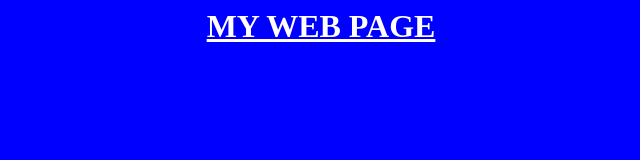
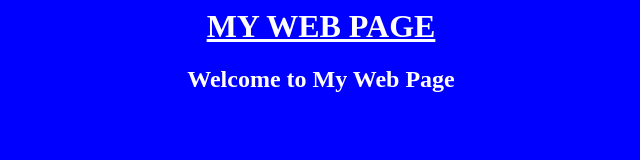
Before and after one commit to devopstraining611-282/2pmrepo, a plain HTML site: page index.html in a window 1280 px wide. Shown: the whole page, without its empty margins (319-959 px from the left). Drawn offline with Linux system fonts and the light colour scheme.

Commit message:
first line added

```diff
--- a/index.html
+++ b/index.html
@@ -3,6 +3,7 @@
 	<body bgcolor=blue text=white>
 		<center>
 			<h1><u>MY WEB PAGE</u></h1>
+			<h2>Welcome to My Web Page</h2>
 		</center>
 	</body>
 </html>
```
